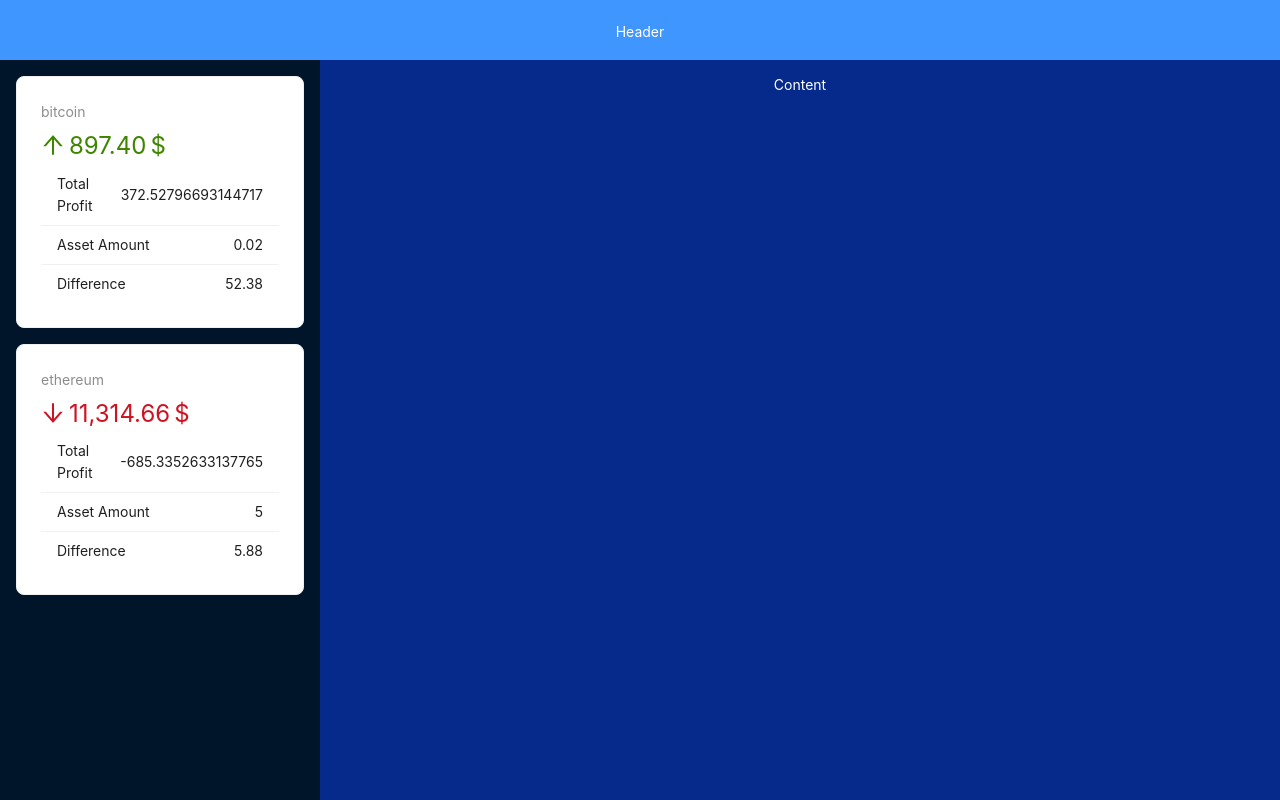
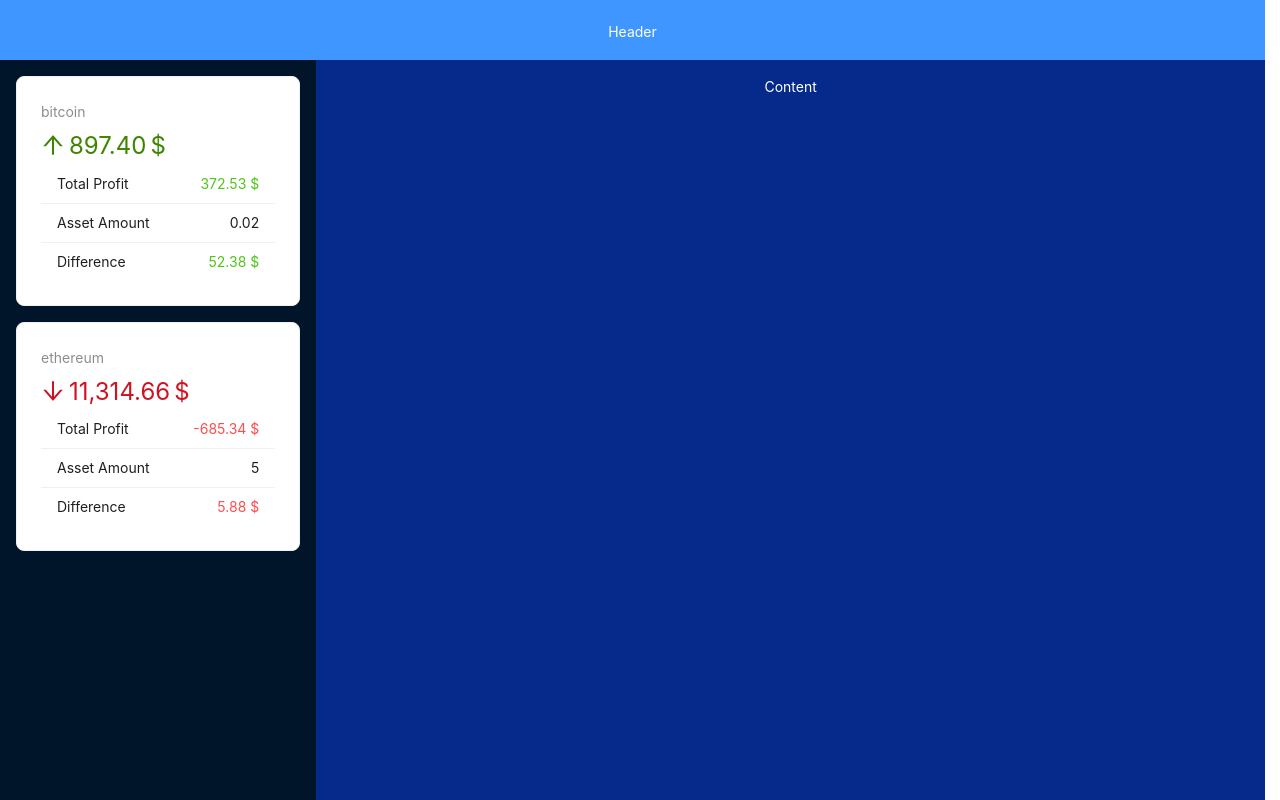
Before and after one commit to Odiosus/react-crypto-app, a React (Vite) app: page / in a window 1280 px wide. Built offline with nearby package versions, Linux system fonts and the light colour scheme.

Commit message:
Sider. выводим данные в List > форматирование | сброс стилей

```diff
--- a/src/components/layout/AppSider.jsx
+++ b/src/components/layout/AppSider.jsx
@@ -82,13 +82,23 @@ export default function AppSider () {
             size = "small"
             dataSource = {[
               {title: 'Total Profit', value: asset.totalProfit},
-              {title: 'Asset Amount', value: asset.amount},
+              {title: 'Asset Amount', value: asset.amount, isPlain: true},
               {title: 'Difference', value: asset.growPercent}
             ]}
             renderItem = {(item) => (
               <List.Item>
                 <span>{item.title}</span>
-                <span>{item.value}</span>
+
+                {item.isPlain && <span>{item.value}</span>}
+                {!item.isPlain && (
+                  <Typography.Text
+                    type = {asset.grow
+                      ? 'success'
+                      : 'danger'}>
+                    {item.value.toFixed( 2 )} $
+                  </Typography.Text>
+                )}
+
                 {/*<Typography.Text mark>[ITEM]</Typography.Text> {item}*/}
               </List.Item>
             )}
--- a/src/index.css
+++ b/src/index.css
@@ -1,5 +1,207 @@
-* {
-  margin: 0;
-  padding: 0;
+/**
+  Нормализация блочной модели
+ */
+*,
+::before,
+::after {
   box-sizing: border-box;
 }
+
+/**
+  Убираем внутренние отступы слева тегам списков,
+  у которых есть атрибут class
+ */
+:where(ul, ol):where([class]) {
+  padding-left: 0;
+}
+
+/**
+  Убираем внешние отступы body и двум другим тегам,
+  у которых есть атрибут class
+ */
+body,
+:where(blockquote, figure):where([class]) {
+  margin: 0;
+}
+
+/**
+  Убираем внешние отступы вертикали нужным тегам,
+  у которых есть атрибут class
+ */
+:where(
+   h1,
+   h2,
+   h3,
+   h4,
+   h5,
+   h6,
+   p,
+   ul,
+   ol,
+   dl
+ ):where([class]) {
+  margin-block: 0;
+}
+
+:where(dd[class]) {
+  margin-left: 0;
+}
+
+:where(fieldset[class]) {
+  margin-left: 0;
+  padding: 0;
+  border: none;
+}
+
+/**
+  Убираем стандартный маркер маркированному списку,
+  у которого есть атрибут class
+ */
+:where(ul[class]) {
+  list-style: none;
+}
+
+:where(address[class]) {
+  font-style: normal;
+}
+
+/**
+  Обнуляем вертикальные внешние отступы параграфа,
+  объявляем локальную переменную для внешнего отступа вниз,
+  чтобы избежать взаимодействие с более сложным селектором
+ */
+p {
+  --paragraphMarginBottom: 24px;
+
+  margin-block: 0;
+}
+
+/**
+  Внешний отступ вниз для параграфа без атрибута class,
+  который расположен не последним среди своих соседних элементов
+ */
+p:where(:not([class]):not(:last-child)) {
+  margin-bottom: var(--paragraphMarginBottom);
+}
+
+/**
+  Упрощаем работу с изображениями и видео
+ */
+img,
+video {
+  display: block;
+  max-width: 100%;
+  height: auto;
+}
+
+/**
+  Наследуем свойства шрифт для полей ввода
+ */
+input,
+textarea,
+select,
+button {
+  font: inherit;
+}
+
+html {
+  /**
+    Пригодится в большинстве ситуаций
+    (когда, например, нужно будет "прижать" футер к низу сайта)
+   */
+  height: 100%;
+  /**
+    Убираем скачок интерфейса по горизонтали
+    при появлении / исчезновении скроллбара
+   */
+  scrollbar-gutter: stable;
+}
+
+/**
+  Плавный скролл
+ */
+html,
+:has(:target) {
+  scroll-behavior: smooth;
+}
+
+body {
+  /**
+    Пригодится в большинстве ситуаций
+    (когда, например, нужно будет "прижать" футер к низу сайта)
+   */
+  min-height: 100%;
+  /**
+    Унифицированный интерлиньяж
+   */
+  line-height: 1.5;
+}
+
+/**
+  Нормализация высоты элемента ссылки при его инспектировании в DevTools
+ */
+a:where([class]) {
+  display: inline-flex;
+}
+
+/**
+  Курсор-рука при наведении на элемент
+ */
+button,
+label {
+  cursor: pointer;
+}
+
+/**
+  Приводим к единому цвету svg-элементы
+  (за исключением тех, у которых уже указан
+  атрибут fill со значением 'none' или начинается с 'url')
+ */
+:where([fill]:not(
+   [fill="none"],
+   [fill^="url"]
+ )) {
+  fill: currentColor;
+}
+
+/**
+  Приводим к единому цвету svg-элементы
+  (за исключением тех, у которых уже указан
+  атрибут stroke со значением 'none')
+ */
+:where([stroke]:not(
+   [stroke="none"],
+   [stroke^="url"]
+ )) {
+  stroke: currentColor;
+}
+
+/**
+  Чиним баг задержки смены цвета при взаимодействии с svg-элементами
+ */
+svg * {
+  transition-property: fill, stroke;
+}
+
+/**
+  Приведение рамок таблиц в классический 'collapse' вид
+ */
+:where(table) {
+  border-collapse: collapse;
+  border-color: currentColor;
+}
+
+/**
+  Удаляем все анимации и переходы для людей,
+  которые предпочитают их не использовать
+ */
+@media (prefers-reduced-motion: reduce) {
+  *,
+  ::before,
+  ::after {
+    animation-duration: 0.01ms !important;
+    animation-iteration-count: 1 !important;
+    transition-duration: 0.01ms !important;
+    scroll-behavior: auto !important;
+  }
+}
--- a/src/utils.js
+++ b/src/utils.js
@@ -1,4 +1,4 @@
 // рассчитываем процент роста/падения
 export default function percentDifference (a, b) {
-  return Number( 100 * Math.abs( (a - b) / ((a + b) / 2) ) ).toFixed( 2 )
+  return +( 100 * Math.abs( (a - b) / ((a + b) / 2) ) ).toFixed( 2 )
 }
```
